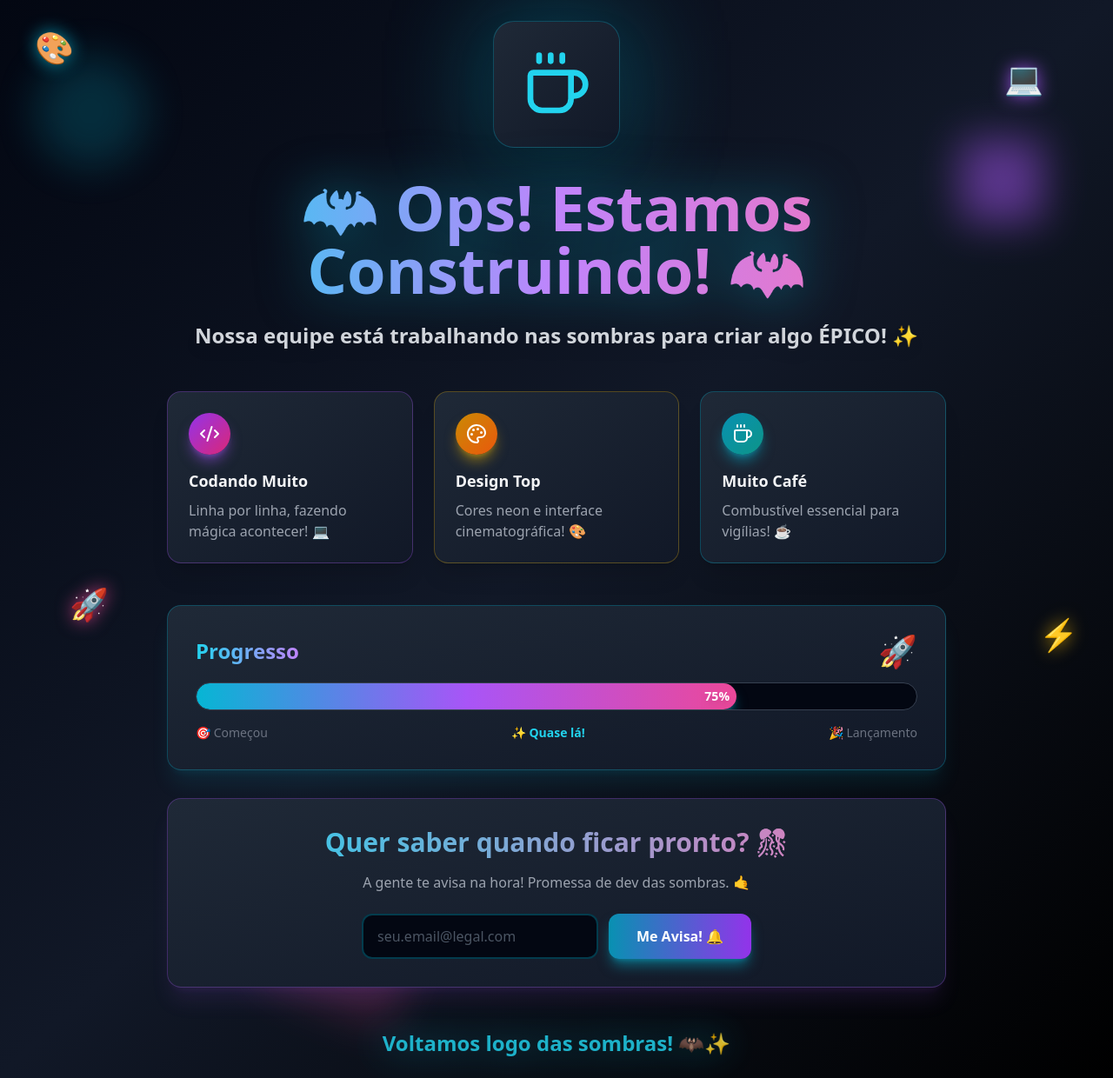
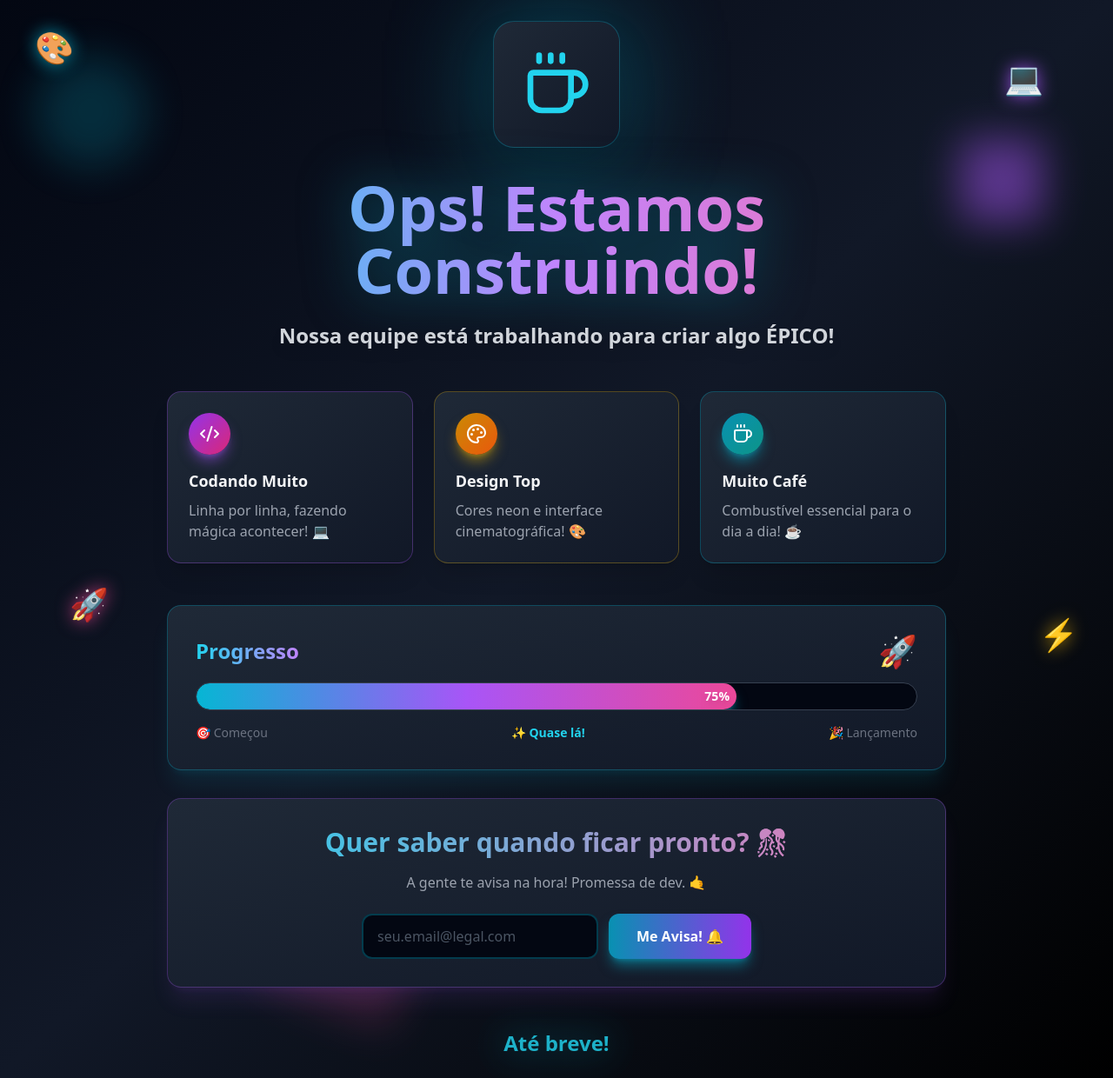
Before and after one commit to SunSh1x03/from-zero-to-dev, a Next.js app: page / in a window 1280 px wide. Shown: the whole page at 87% size. Built offline with nearby package versions, Linux system fonts and the light colour scheme.

Commit message:
Updated `index.js`

```diff
--- a/pages/index.js
+++ b/pages/index.js
@@ -43,11 +43,11 @@ export default function Home() {
 
           {/* Título com efeito neon */}
           <h1 className="text-5xl md:text-7xl font-black text-center mb-6 bg-gradient-to-r from-cyan-400 via-purple-400 to-pink-400 bg-clip-text text-transparent drop-shadow-[0_0_30px_rgba(6,182,212,0.5)]">
-            🦇 Ops! Estamos Construindo! 🦇
+              Ops! Estamos Construindo!
           </h1>
 
           <p className="text-xl md:text-2xl text-center text-gray-300 font-bold mb-12 drop-shadow-lg">
-            Nossa equipe está trabalhando nas sombras para criar algo ÉPICO! ✨
+            Nossa equipe está trabalhando para criar algo ÉPICO!
           </p>
 
           {/* Cards coloridos estilo dark */}
@@ -73,7 +73,7 @@ export default function Home() {
                 <Coffee className="w-6 h-6 text-white" />
               </div>
               <h3 className="text-lg font-bold text-gray-100 mb-2">Muito Café</h3>
-              <p className="text-gray-400">Combustível essencial para vigílias! ☕</p>
+              <p className="text-gray-400">Combustível essencial para o dia a dia! ☕</p>
             </div>
           </div>
 
@@ -106,7 +106,7 @@ export default function Home() {
               Quer saber quando ficar pronto? 🎊
             </h2>
             <p className="text-gray-400 mb-6">
-              A gente te avisa na hora! Promessa de dev das sombras. 🤙
+              A gente te avisa na hora! Promessa de dev. 🤙
             </p>
             <div className="flex flex-col sm:flex-row gap-3 max-w-md mx-auto">
               <input
@@ -123,7 +123,7 @@ export default function Home() {
           {/* Mensagem final */}
           <div className="mt-12 text-center">
             <p className="text-2xl font-bold text-cyan-400 drop-shadow-[0_0_20px_rgba(6,182,212,0.7)] animate-pulse">
-              Voltamos logo das sombras! 🦇✨
+              Até breve!
             </p>
           </div>
 
```
